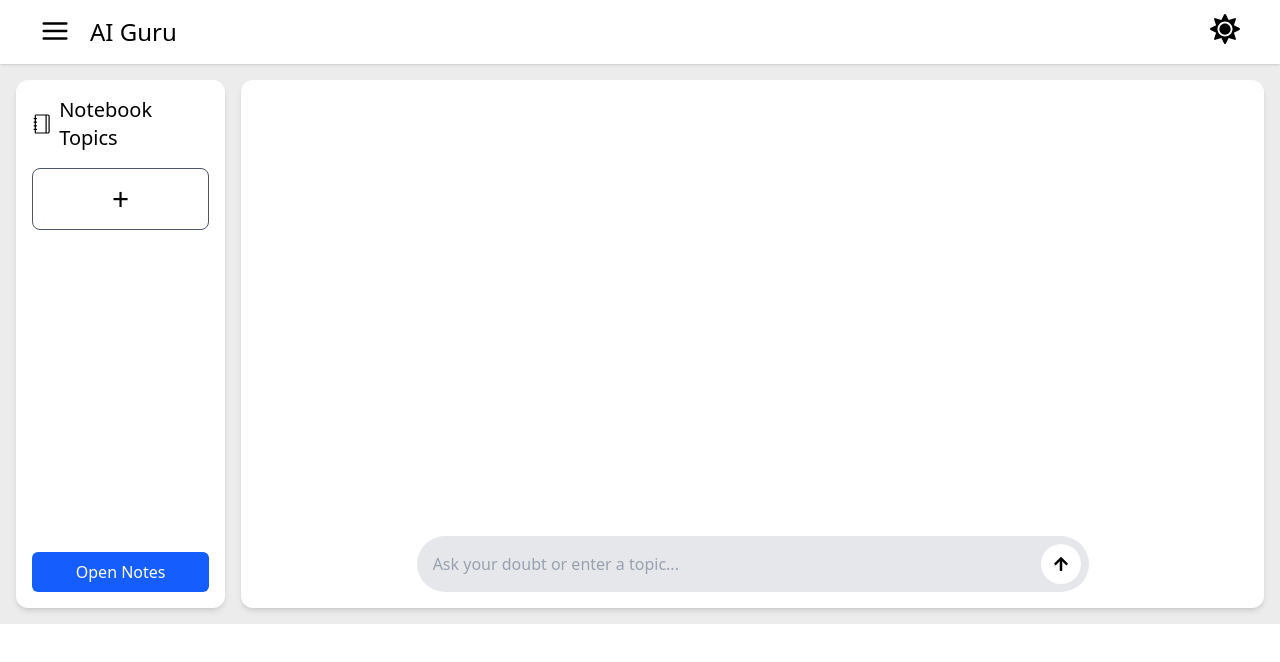
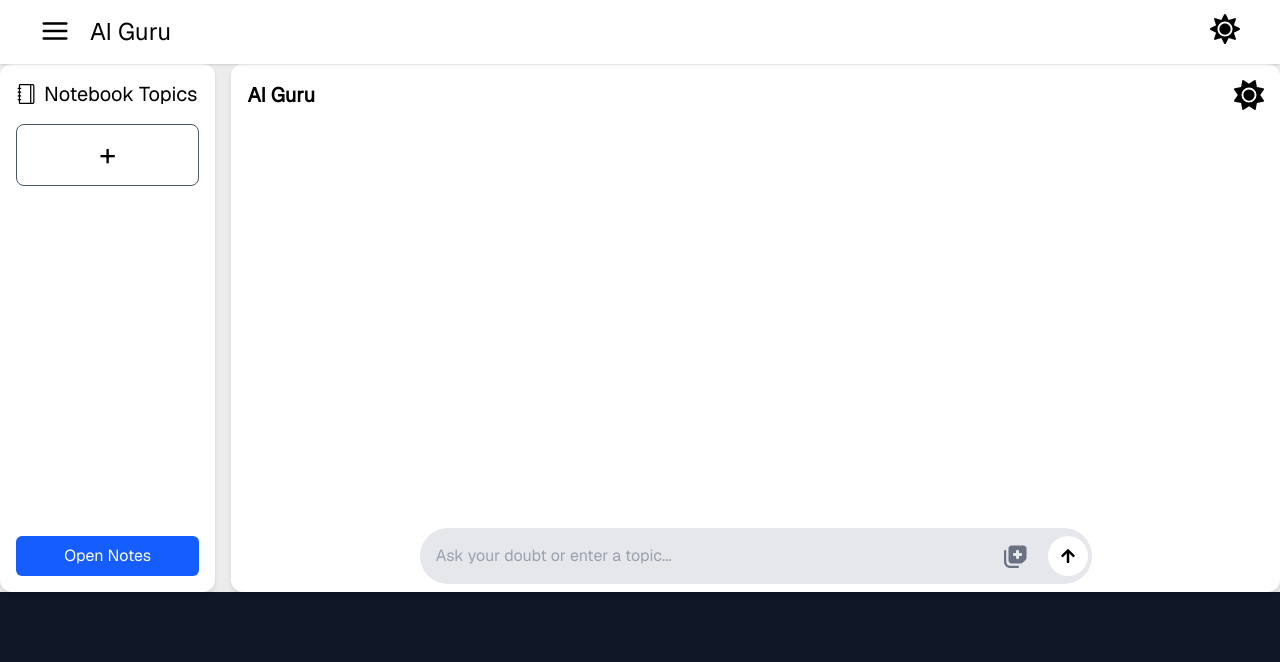
Before and after one commit to rajurao1106/aiguru, a Next.js app: page /ai-studytool in a window 1280 px wide. Shown: the top 662 px of the page. Built offline with nearby package versions, Linux system fonts and the light colour scheme.

Commit message:
commit changes

```diff
--- a/src/app/ai-studytool/AiChat.jsx
+++ b/src/app/ai-studytool/AiChat.jsx
@@ -5,6 +5,7 @@ import { FaArrowUp } from "react-icons/fa";
 import ReactMarkdown from "react-markdown";
 import MCQApp from "./MCQ";
 import TestApp from "./TakeTest"; // ✅ New test component
+import { FaNotesMedical } from "react-icons/fa6";
 
 export default function AiChat({
   theme,
@@ -20,6 +21,7 @@ export default function AiChat({
   disabledIndexes = [],
   handleClick,
   setDisabledIndexes,
+  handleNotes,
 }) {
   const [showMCQ, setShowMCQ] = useState(false);
   const [showTest, setShowTest] = useState(false);
@@ -50,12 +52,11 @@ export default function AiChat({
     }
   };
 
-
   return (
     <section className={`w-full h-full ${textTheme} flex flex-col justify-end`}>
       <div className="max-w-2xl mx-auto flex flex-col w-full">
         {/* Chat History */}
-        <div className="flex flex-col gap-3 overflow-y-scroll custom-scrollbar h-[27rem] max-lg:h-[82vh] px-6 py-4">
+        <div className="flex flex-col gap-3 overflow-y-scroll custom-scrollbar h-[27rem] max-lg:h-[77vh] px-6 py-4">
           {messages.map((msg, index) => (
             <div key={index} className="flex flex-col gap-2">
               <div
@@ -119,28 +120,33 @@ export default function AiChat({
               >
                 Next Topic
               </button>
-
-
-
             </div>
           )}
         </div>
 
         {/* Input box */}
-        <div className="relative">
+        <div
+          className={`relative max-lg:border max-lg:mx-1 ${
+            theme ? "bg-gray-200" : "bg-gray-950"
+          }  lg:mb-2 rounded-full border-gray-700`}
+        >
           <input
             type="text"
             value={input}
             onChange={(e) => setInput(e.target.value)}
             placeholder="Ask your doubt or enter a topic..."
-            className={`w-full p-4 pr-16 pl-4 rounded-full ${
-              theme ? "bg-gray-200" : "bg-gray-950"
-            } text-white placeholder-gray-400 outline-none`}
+            className={`w-[93%] max-xl:w-[85%]  p-4 pr-16 pl-4 rounded-full duration-300 placeholder-gray-400 outline-none`}
             onKeyDown={(e) => e.key === "Enter" && handleSendWithVideo()}
           />
           <button
+            className="absolute top-2 right-14 text-gray-500 text-2xl rounded-full p-2"
+            onClick={handleNotes}
+          >
+            <FaNotesMedical />
+          </button>
+          <button
             onClick={handleSendWithVideo}
-            className="absolute top-1/2 right-2 transform -translate-y-1/2 bg-white text-black rounded-full w-10 h-10 flex items-center justify-center"
+            className="absolute top-1/2 right-1 transform -translate-y-1/2 bg-white text-black rounded-full w-10 h-10 flex items-center justify-center"
           >
             <FaArrowUp />
           </button>
--- a/src/app/ai-studytool/ToolLayout.jsx
+++ b/src/app/ai-studytool/ToolLayout.jsx
@@ -5,6 +5,8 @@ import AddTopic from "./AddTopic";
 import AiChat from "./AiChat";
 import StudentNotebook from "../student-notebook/StudentNotebook";
 import axios from "axios";
+import { FaSun } from "react-icons/fa6";
+import { IoIosMoon } from "react-icons/io";
 
 function ToolLayout({ theme, themeHandle }) {
   const [messages, setMessages] = useState([]);
@@ -234,13 +236,13 @@ function ToolLayout({ theme, themeHandle }) {
 
   const cardTheme = theme
     ? "bg-white text-black duration-300"
-    : "bg-gray-900 text-white duration-300";
+    : "bg-gray-900 max-lg:bg-gray-900 text-white duration-300";
 
   return (
     <section
       className={`w-full flex justify-center flex-col pt-16 max-lg:pt-0 items-center ${containerTheme}`}
     >
-      <div className="w-full max-w-[1450px] p-4 flex flex-col lg:flex-row gap-4">
+      <div className="w-full max-w-[1450px] flex flex-col lg:flex-row gap-4">
         {/* Left Panel */}
         <div
           className={`w-full lg:w-[20%] max-lg:hidden h-[33rem] rounded-xl shadow-md p-4 ${cardTheme}`}
@@ -276,8 +278,17 @@ function ToolLayout({ theme, themeHandle }) {
 
         {/* Middle Panel */}
         <div
-          className={`w-full relative h-[33rem] max-lg:h-[95vh] rounded-xl shadow-md p-4 ${cardTheme}`}
+          className={`w-full relative h-[33rem] max-lg:h-[91vh] rounded-xl shadow-md ${cardTheme}`}
         >
+          <div className="flex absolute w-[100%] justify-between items-center p-4">
+            <h1 className="text-xl font-bold">AI Guru</h1>
+
+             <button className="" onClick={themeHandle}>
+                  {" "}
+                  {theme ? <FaSun size={30} /> : <IoIosMoon size={30} />}
+                </button>
+          </div>
+
           {notes ? (
             <AiChat
               theme={theme}
@@ -308,6 +319,7 @@ function ToolLayout({ theme, themeHandle }) {
               handleClick={handleClick}
               handleSendWithVideo={handleSendWithVideo}
               setDisabledIndexes={setDisabledIndexes}
+              handleNotes={handleNotes}
             />
           ) : (
             <div
@@ -319,6 +331,7 @@ function ToolLayout({ theme, themeHandle }) {
                 textTheme={theme ? "text-black" : "text-white"}
                 messages={messages}
                 setMessages={setMessages}
+                handleNotes={handleNotes}
               />
             </div>
           )}
--- a/src/app/ai-studytool/page.jsx
+++ b/src/app/ai-studytool/page.jsx
@@ -5,6 +5,8 @@ import Navbar from "../components/Navbar";
 import Footer from "../components/Footer";
 import ToolLayout from "./ToolLayout";
 import MCQApp from "./MCQ";
+import { FaSun } from "react-icons/fa6";
+import { IoIosMoon } from "react-icons/io";
 
 export default function Page() {
   const [theme, setTheme] = useState(true); // default light
@@ -34,8 +36,11 @@ export default function Page() {
   if (!isThemeLoaded) return null;
 
   return (
-    <div className={`min-h-screen ${textTheme}`}>
-      <div className="max-lg:hidden"><Navbar theme={theme} themeHandle={themeHandle}  /></div>
+    <div className={` ${textTheme} relative`}>
+
+      <div className="max-lg:hidden">
+        <Navbar theme={theme} themeHandle={themeHandle} />
+      </div>
       <ToolLayout theme={theme} themeHandle={themeHandle} />
       {/* <MCQApp /> */}
       {/* <Footer /> */}
--- a/src/app/layout.js
+++ b/src/app/layout.js
@@ -82,7 +82,7 @@ export default function RootLayout({ children }) {
         <meta property="og:site_name" content="AI Guru" />
         <meta property="og:social" content="https://www.instagram.com/aiguru_for_learning/" />
       </head>
-      <body className={geist.className}>
+      <body className={`${geist.className} bg-gray-900`}>
          {/* Google Tag Manager (noscript) - Must be inside <body> */}
         <noscript>
           <iframe
@@ -92,9 +92,8 @@ export default function RootLayout({ children }) {
             style={{ display: "none", visibility: "hidden" }}
           ></iframe>
         </noscript>
-         <body>
+
         <Providers>{children}</Providers>
-      </body>
       </body>
     </html>
   );
```
Also changed, not shown: src/app/student-notebook/StudentNotebook.jsx (+39 -55 lines). Lines whose indentation alone changed are shown as unchanged.
